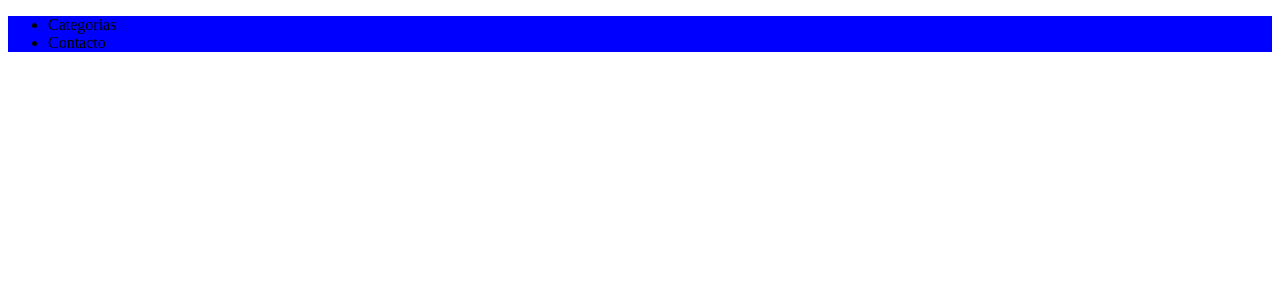
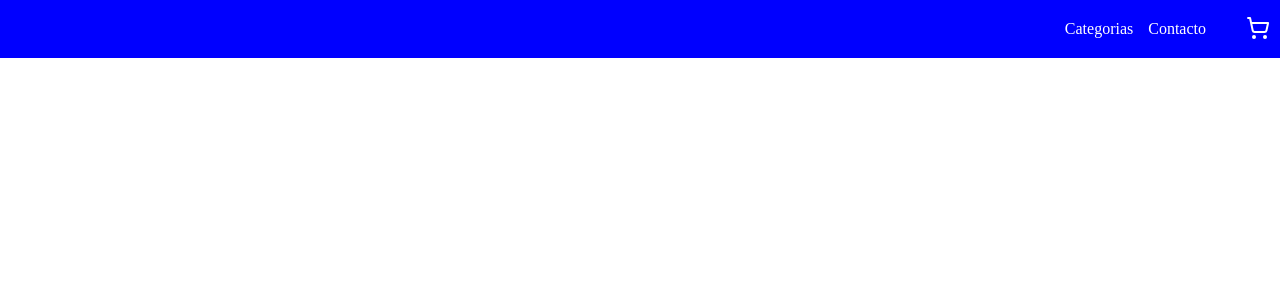
Before and after one commit to Juanm0/PreEntrega2Reacjs-NavegaLasRutasNavarro, a React (Vite) app: page / in a window 1280 px wide. Shown: the top 300 px of the page. Built offline with nearby package versions, Linux system fonts and the light colour scheme.

Commit message:
creamos el navbar y el itemlist detail y container

```diff
--- a/package.json
+++ b/package.json
@@ -10,6 +10,7 @@
     "preview": "vite preview"
   },
   "dependencies": {
+    "lucide-react": "^0.553.0",
     "react": "^19.1.1",
     "react-dom": "^19.1.1"
   },
--- /dev/null
+++ b/src/components/CartWidget/CartWidget.css
@@ -0,0 +1,9 @@
+.cartWidget{
+    background-color: transparent;
+    cursor: pointer;
+    border: none;
+}
+
+.shoppingCart{
+    color: white;
+}
--- /dev/null
+++ b/src/components/CartWidget/CartWidget.jsx
@@ -0,0 +1,12 @@
+import './CartWidget.css'
+import {ShoppingCart} from 'lucide-react'
+
+function CartWidget(){
+    return (
+        <button className='cartWidget'I>
+            <ShoppingCart className='shoppingCart'/>
+        </button>
+    )
+}
+
+export default CartWidget
--- /dev/null
+++ b/src/components/ItemListContainer/ItemListContainer.jsx
@@ -0,0 +1,6 @@
+
+
+
+function ItemListContainer(){
+
+}
--- a/src/components/Navbar/NavBar.jsx
+++ b/src/components/Navbar/NavBar.jsx
@@ -1,12 +1,14 @@
+import CartWidget from '../CartWidget/CartWidget'
 import './Navbar.css'
 
 function Navbar(){
     return (
         <nav className='navbar'>
-            <ul>
-                <li>Categorias</li>
-                <li>Contacto</li>
+            <ul className = 'links'>
+                <li className= 'link'>Categorias</li>
+                <li className= 'link'>Contacto</li>
             </ul>
+            <CartWidget/>
         </nav>
     )
 }
--- a/src/components/Navbar/Navbar.css
+++ b/src/components/Navbar/Navbar.css
@@ -1,3 +1,21 @@
+
+
 .navbar{
     background-color: blue;
+    display: flex;
+    align-items: center;
+    justify-content: flex-end;
+    padding: 10px;
+    gap: 30px;
 }
+
+.links{
+    list-style: none;
+    display: flex;
+    gap: 15px;
+    padding: 10px;
+}
+
+.link{
+    color: white;
+}
--- a/src/index.css
+++ b/src/index.css
@@ -1,3 +1,8 @@
+*{
+  margin: 0;
+  padding: 0;
+}
+
 /* :root {
   font-family: system-ui, Avenir, Helvetica, Arial, sans-serif;
   line-height: 1.5;
```
Also changed, not shown: src/components/ItemDetail/ItemDetail.css (added), src/components/ItemDetail/ItemDetail.jsx (renamed from src/components/ItemDetail.jsx), src/components/ItemListContainer/ItemListContainer.css (added), 1 other file (tests, documents, lock files or other folders).
